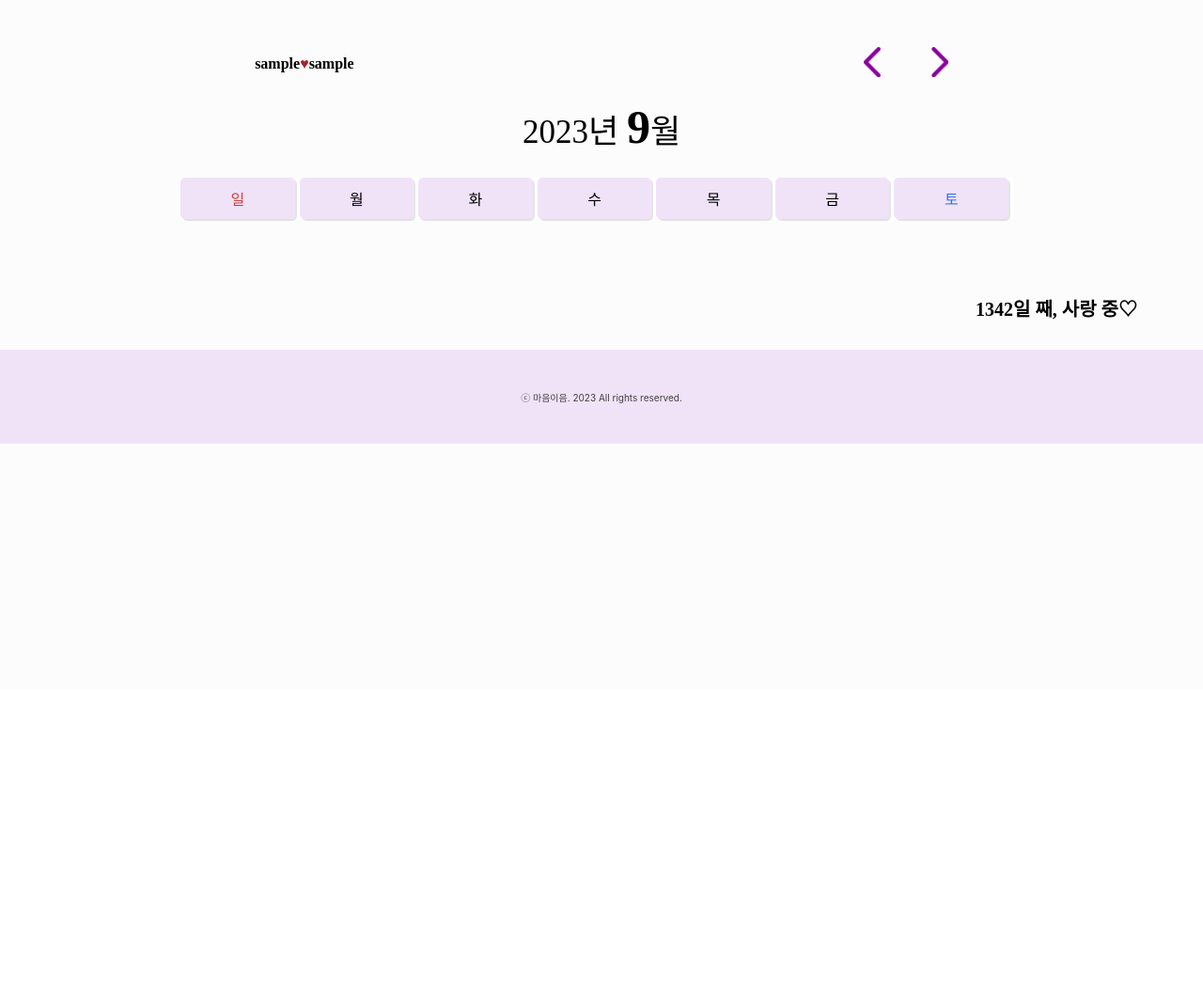
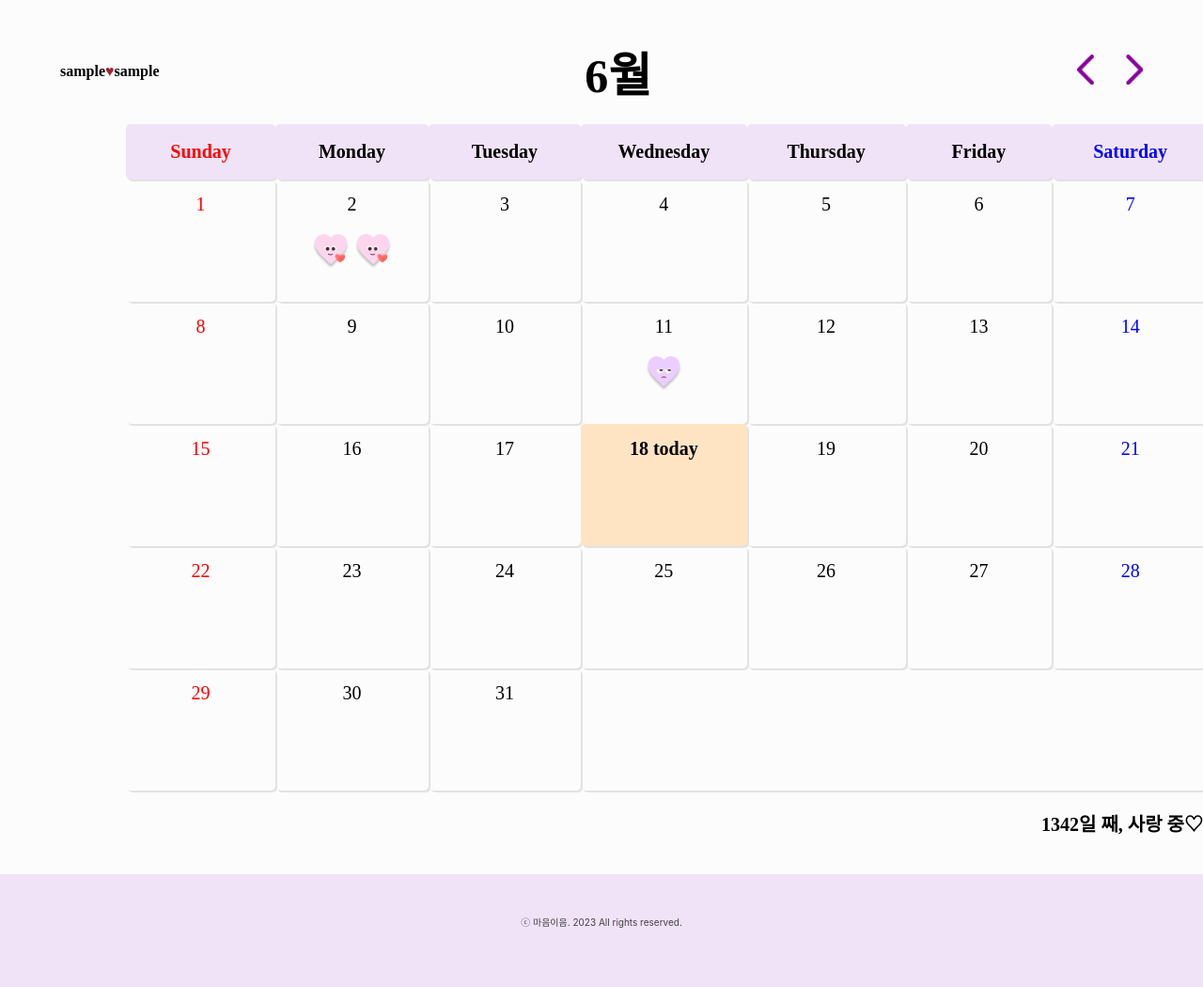
Before and after one commit to hyeonjins/Maeumium_back, a Django app: page /content/main/ in a window 1280 px wide. Shown: the part 67-1117 px from the top of the page at 94% size. Before the commit the page ends 539 px from the top, so only its background shows below. Run offline with Django 4.2, Linux system fonts and the light colour scheme; a user stored in the database is signed in; tables that the repository leaves empty hold one stand-in row (values such as "Sample post").

Commit message:
메인페이지 수정

```diff
--- a/content/views.py
+++ b/content/views.py
@@ -11,8 +11,8 @@ from django.core.files.storage import FileSystemStorage
 from django.http import JsonResponse
 from django.shortcuts import render, redirect
 from django.utils.timezone import now
-from gensim.summarization import summarize
-from konlpy.tag import Okt
+#from gensim.summarization import summarize
+#from konlpy.tag import Okt
 from rest_framework.response import Response
 from rest_framework.views import APIView
 from wordcloud import WordCloud
@@ -200,7 +200,7 @@ def generate_wordcloud(text_data, diary_id):
 
     return image_path
 
-
+"""
 def summary(text):
     # 다이어리 엔트리를 문서로 결합
 
@@ -210,7 +210,7 @@ def summary(text):
         summary_text = summarize(diary_text, ratio=0.2)
         print("summary", summary_text)
     return summary_text
-
+"""
 
 # APIView 클래스 정의
 class Emotions(APIView):
@@ -244,13 +244,13 @@ class Emotions(APIView):
             })
 
             # 요약 함수 호출
-            summary_text = summary(text_data)
-            summaries.append(summary_text)
+            #summary_text = summary(text_data)
+            #summaries.append(summary_text)
 
         context = {
             'diaries': diaries,
             'wordcloud_images': wordcloud_images,
-            'summaries': summaries
+            #'summaries': summaries
         }
 
         return render(request, "content/emotions.html", context)
--- a/static/css/main.css
+++ b/static/css/main.css
@@ -9,8 +9,7 @@
   justify-content: space-around;
   align-items: center;
   font-weight: bold;
-    background-color: #fcfcfc;
-    padding: 50px 0px 20px 0px;
+  padding: 20px 0px 20px 0px;
 }
 
 .nickname_title {
@@ -29,120 +28,56 @@
   text-align: center;
 }
 
-.backward {
-    padding-right: 50px;
+/* 달력 구현 */
+.calendar {
+  margin: 0 auto;
+}
+table {
+  margin: 0px 70px 0px 70px;
 }
 
-.calendar {
-    background-color: #fcfcfc;
-    width: 70%;
-    margin: auto;
-    padding-bottom: 50px;
+td:hover {
+  background-color: lightblue;
 }
 
-.calendar_header {
-    display: inline-block;
-    display: flex;
-    text-align: center;
-    margin: 0 auto;
-    align-items: center;
-    justify-content: center;
+th {
+  font-weight: bold;
+  height: 50px;
+  background-color: #f0e3f8;
+  height: 29px;
+  /* border-radius: 5px;
+  box-shadow: 2px 2px rgba(0, 0, 0, 0.1); */
 }
 
-.ym-wrapper {
-    font-size: 35px;
-}
-
-.calendar_nav {
-    display: flex;
-    flex-grow: 0;
-    flex-shrink: 0;
-    justify-content: center;
-    align-items: center;
-    border: 1px solid #333333;
-}
-
-.nav-btn {
-    width: 28px;
-    height: 30px;
-    border: none;
-    font-size: 16px;
-    line-height: 34px;
-    background-color: transparent;
-    cursor: pointer;
-}
-
-.go-today {
-    width: 80%;
-    border-left: 1px solid #333333;
-    border-right: 1px solid #333333;
-}
-
-.calendar_main {
-    border-collapse: collapse;
-    width: 100%;
-}
-
-.days {
-    display: flex;
-    margin: 25px 10px 10px 0px;
-    background-color: #ffffff;
-}
-
-.day {
-    width: calc(100% / 7);
+td {
   text-align: center;
-    transition: all 0.3s;
-    background-color: #f0e3f8;
-    justify-content: center;
-    align-items: center;
-    border-radius: 5px;
-    padding: 10px 0px 10px 0px;
-    margin-right: 5px;
-    box-shadow: 2px 2px rgba(0, 0, 0, 0.1);
-}
-
-.dates {
-    display: flex;
-    flex-flow: row wrap;
-    justify-content: center;
-    align-items: center;
-}
-
-.date {
-    /* cursor: pointer; */
-    width: calc(100% / 7);
-    /* padding: 5% 2%; */
-    justify-content: center;
-    align-items: center;
-    text-align: center;
-    /* transition: all 0.3s; */
+  vertical-align: text-top;
+  width: 200px;
+  height: 100px;
+  padding: 10px;
+  font-size: 20px;
   border-radius: 5px;
   box-shadow: 2px 2px rgba(0, 0, 0, 0.1);
 }
 
-.day:nth-child(7n + 1),
-.date:nth-child(7n + 1) {
-    color: #d13e3e;
+.backward {
+  padding-right: 30px;
+}
+.emotion {
+  padding-top: 20px;
 }
 
-.day:nth-child(7n),
-.date:nth-child(7n) {
-    color: #396ee2;
+.sunday {
+  color: red;
 }
 
-.other {
-    color: rgba(88, 88, 88, 0.315) !important;
+.saturday {
+  color: blue;
 }
 
-.today {
-    position: relative;
-    background-color: #ff1c1c96;
-}
-
-.selected {
-    background-color: black;
-    color: #ffffff !important;
+#today {
+  font-weight: bold;
+  background-color: bisque;
 }
 
 /* 달력 하단 */
--- a/templates/content/main.html
+++ b/templates/content/main.html
@@ -2,18 +2,119 @@
 
 <!DOCTYPE html>
 <html>
+
 <head>
-    <title>마음이음_메인</title>
-    <meta charset="utf-8"/>
-    <link rel="stylesheet" href="{% static 'css/global.css' %}" rel="stylesheet"/>
-    <link rel="stylesheet" href="{% static 'css/main.css' %}" rel="stylesheet"/>
+    <title>2023년 9월</title>
+    <meta charset="utf-8" />
+    <link rel="stylesheet" href="{% static 'css/global.css' %}" />
+    <link rel="stylesheet" href="{% static 'css/main.css' %}" />
+    <style>
+        /* 달력 상단 */
+        .calendar_top {
+            display: flex;
+            flex-direction: row;
+            justify-content: space-between;
+            align-items: center;
+            font-weight: bold;
+            padding: 20px 0px 20px 0px;
+        }
+
+        .nickname_title {
+            display: flex;
+            flex-direction: row;
+        }
+
+        .heart {
+            font-family: "GangwonEduSaeeum";
+            color: #a6212a;
+        }
+
+        .month {
+            font-size: 50px;
+            font-weight: bold;
+            text-align: center;
+        }
+
+        /* 달력 구현 */
+        .calendar {
+            margin: 0 auto;
+            margin-top: 20px;
+            width: 90%;
+            max-width: 1200px;
+        }
+
+        table {
+            width: 100%;
+            border-collapse: collapse;
+        }
+
+        th,
+        td {
+            border-radius: 5px;
+            box-shadow: 2px 2px rgba(0, 0, 0, 0.1);
+            height: 100px;
+            width: 200px;
+            padding: 15px;
+            text-align: center;
+            font-size: 20px;
+        }
+
+        td:hover {
+            background-color: lightblue;
+        }
+
+        th {
+            font-weight: bold;
+            height: 50px;
+            background-color: #f0e3f8;
+            height: 29px;
+        }
+
+        .backward {
+            padding-right: 30px;
+        }
+
+        .emotion {
+            padding-top: 20px;
+        }
+
+        .sunday {
+            color: red;
+        }
+
+        .saturday {
+            color: blue;
+        }
+
+        #today {
+            font-weight: bold;
+            background-color: bisque;
+        }
+
+        /* 달력 하단 */
+        .calendar_bottom {
+            font-weight: bold;
+            font-size: 20px;
+            padding: 20px 0;
+            text-align: center;
+        }
+
+        footer {
+            text-align: center;
+            margin-top: 20px;
+            padding-bottom: 20px;
+        }
+
+    </style>
 </head>
 
 <body>
     <!-- nav바 -->
     <nav class="navbar">
         <div class="navbar__logo">
-        <a href="{% url 'main' %}"><img src="{% static 'image/logo_white.png' %}" width="145px" height="62px"></a>
+            <a href="{% url 'main' %}">
+                <img src="{% static 'image/logo_white.png' %}" width="145px" height="62px" />
+            </a>
         </div>
         <ul class="navbar__menu">
             <li class="writing"><a href="{% url 'write' %}">일기쓰기</a></li>
@@ -22,151 +123,104 @@
         </ul>
     </nav>
 
+    <div class="calendar">
         <div class="calendar_top">
             <div class="nickname_title">
                 <div class="nickname1">{{ user.nickname }}</div>
                 <div class="heart">♥</div>
                 <div class="nickname2">{{ content.partner_nickname }}</div>
             </div>
+            <span class="month">6월</span>
             <div class="ward">
-        <img class="backward" src="{% static 'image/backward.png' %}" width="18px" height="32px"/>
-        <img src="{% static 'image/forward.png' %}" width="18px" height="32px"/>
+                <img class="backward" src="{% static 'image/backward.png' %}" width="18px" height="32px" />
+                <img src="{% static 'image/forward.png' %}" width="18px" height="32px" />
             </div>
         </div>
+        <table>
+            <thead>
+                <tr>
+                    <th class="sunday">Sunday</th>
+                    <th>Monday</th>
+                    <th>Tuesday</th>
+                    <th>Wednesday</th>
+                    <th>Thursday</th>
+                    <th>Friday</th>
+                    <th class="saturday">Saturday</th>
+                </tr>
+            </thead>
+            <tbody>
+                <tr>
+                    <td class="sunday">1</td>
+                    <td>
+                        2
+                        <div class="emotion">
+                            <img src="{% static 'image/기쁨.png' %}" width="40px" height="38px" />
+                            <img src="{% static 'image/기쁨.png' %}" width="40px" height="38px" />
+                        </div>
+                    </td>
+                    <td>3</td>
+                    <td>4</td>
+                    <td>5</td>
+                    <td>6</td>
+                    <td class="saturday">7</td>
+                </tr>
 
-<div class="calendar">
-    <div class="calendar_header">
-        <div class="ym-wrapper">
-            <span class="year"></span>년 <span class="month"></span>월
+                <tr>
+                    <td class="sunday">8</td>
+                    <td>9</td>
+                    <td>10</td>
+                    <td>
+                        11
+                        <div class="emotion">
+                            <img src="{% static 'image/분노.png' %}" width="40px" height="38px" />
                         </div>
-    </div>
-    <div class="calendar_main">
-        <div class="days">
-            <div class="day">일</div>
-            <div class="day">월</div>
-            <div class="day">화</div>
-            <div class="day">수</div>
-            <div class="day">목</div>
-            <div class="day">금</div>
-            <div class="day">토</div>
-        </div>
-        <div class="dates"></div>
-    </div>
+                    </td>
+                    <td>12</td>
+                    <td>13</td>
+                    <td class="saturday">14</td>
+                </tr>
+
+                <tr>
+                    <td class="sunday">15</td>
+                    <td>16</td>
+                    <td>17</td>
+                    <td id="today">18 today</td>
+                    <td>19</td>
+                    <td>20</td>
+                    <td class="saturday">21</td>
+                </tr>
+
+                <tr>
+                    <td class="sunday">22</td>
+                    <td>23</td>
+                    <td>24</td>
+                    <td>25</td>
+                    <td>26</td>
+                    <td>27</td>
+                    <td class="saturday">28</td>
+                </tr>
+
+                <tr>
+                    <td class="sunday">29</td>
+                    <td>30</td>
+                    <td>31</td>
+                    <td colspan="4"></td>
+                </tr>
+            </tbody>
+        </table>
     </div>
 
     <div class="calendar_bottom">
-    {% if content.start_date %}
-        {{ days_passed }}일 째, 사랑 중♡
-    {% endif %}
+        {% if content.start_date %} {{ days_passed }}일 째, 사랑 중♡ {% endif %}
       </div>
-
 
     <!-- footer -->
     <div class="wrapper"></div>
-<footer>
-    ⓒ 마음이음. 2023 All rights reserved.
-</footer>
-
+    <footer>ⓒ 마음이음. 2023 All rights reserved.</footer>
 </body>
-
 
 <script type="text/javascript">
     let date = new Date();
 
-    const renderCalender = () => {
+    const renderCalendar = () => {
         const viewYear = date.getFullYear();
-        const viewMonth = date.getMonth();
-
-        document.querySelector(".year").textContent = `${viewYear}`;
-        document.querySelector(".month").textContent = `${viewMonth + 1}`;
-
-        const prevLast = new Date(viewYear, viewMonth, 0);
-        const thisLast = new Date(viewYear, viewMonth + 1, 0);
-
-        const PLDate = prevLast.getDate();
-        const PLDay = prevLast.getDay();
-
-        const TLDate = thisLast.getDate();
-        const TLDay = thisLast.getDay();
-
-        const prevDates = [];
-        const thisDates = [...Array(TLDate + 1).keys()].slice(1);
-        const nextDates = [];
-
-        document.querySelector(".backward").addEventListener("click", () => {
-            date.setMonth(date.getMonth() - 1);
-            if (date.getMonth() === -1) {
-                date.setMonth(11);
-                date.setFullYear(date.getFullYear() - 1);
-            }
-            renderCalender();
-        });
-
-        document.querySelector(".forward").addEventListener("click", () => {
-            date.setMonth(date.getMonth() + 1);
-            if (date.getMonth() === 12) {
-                date.setMonth(0);
-                date.setFullYear(date.getFullYear() + 1);
-            }
-            renderCalender();
-        });
-
-        if (PLDay !== 6) {
-            for (let i = 0; i < PLDay + 1; i++) {
-                prevDates.unshift(PLDate - i);
-            }
-        }
-
-        for (let i = 1; i < 7 - TLDay; i++) {
-            nextDates.push(i);
-        }
-
-        const dates = prevDates.concat(thisDates, nextDates);
-        const firstDateIndex = dates.indexOf(1);
-        const lastDateIndex = dates.lastIndexOf(TLDate);
-        thisDates.forEach((date, i) => {
-            const condition =
-                i >= firstDateIndex && i < lastDateIndex + 1 ? "this" : "other";
-            thisDates[
-                i
-                ] = `<div class="date ${condition}" style="width: calc(100% / 7); display: inline-block; padding: 70px;">${date}</div>`;
-        });
-
-
-        document.querySelector(".dates").innerHTML = dates.join("");
-
-        document.querySelector(".dates").style.display = "grid";
-        document.querySelector(".dates").style.gridTemplateColumns = "repeat(7, 1fr)";
-
-        document.querySelector(".dates").innerHTML = dates.join("");
-
-        const today = new Date();
-        if (viewMonth === today.getMonth() && viewYear === today.getFullYear()) {
-            for (let date of document.querySelectorAll(".this")) {
-                if (+date.innerText === today.getDate()) {
-                    date.classList.add("today");
-                    break;
-                }
-            }
-        }
-    };
-
-    renderCalender();
-
-    const prevMonth = () => {
-        date.setMonth(date.getMonth() - 1);
-        renderCalender();
-    };
-
-    const nextMonth = () => {
-        date.setMonth(date.getMonth() + 1);
-        renderCalender();
-    };
-
-    const goToday = () => {
-        date = new Date();
-        renderCalender();
-    };
-
-</script>
-</html>
```
Lines whose indentation alone changed are shown as unchanged.
